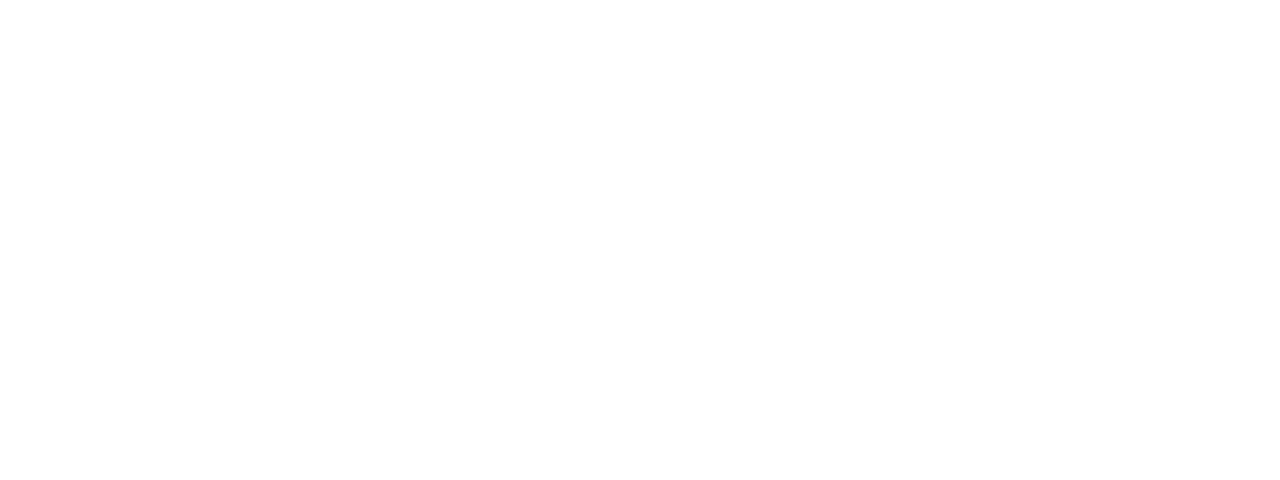
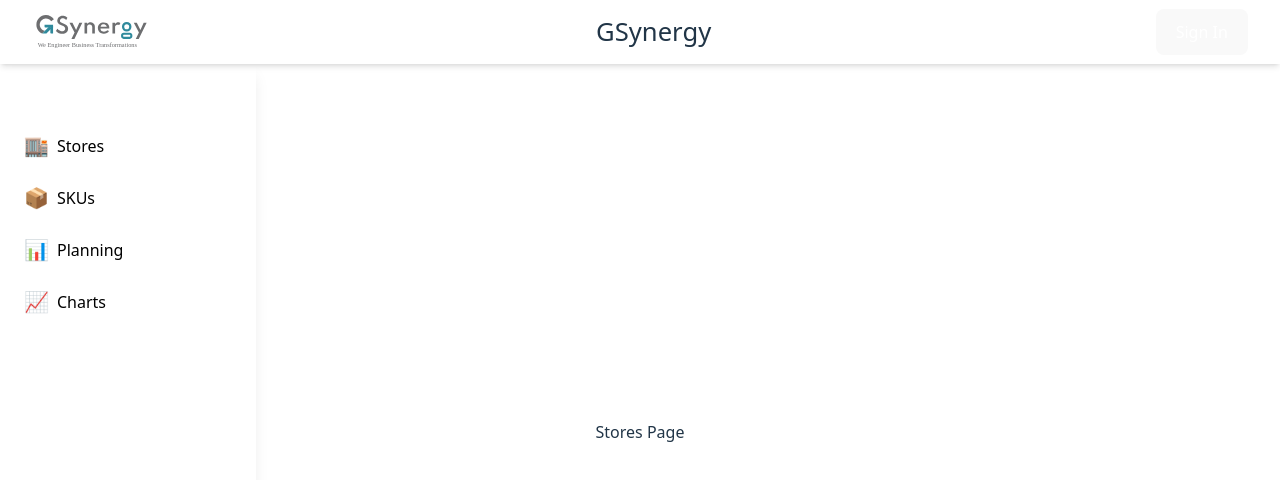
Before and after one commit to abhishek310001/GS965580_ABHISHEK_VERMA, a React (Vite) app: page / in a window 1280 px wide. Shown: the top 480 px of the page. Built offline with nearby package versions, Linux system fonts and the light colour scheme.

Commit message:
feat: add navigation components and pages with routing

```diff
--- a/package.json
+++ b/package.json
@@ -13,6 +13,7 @@
     "@tailwindcss/vite": "^4.0.10",
     "react": "^19.0.0",
     "react-dom": "^19.0.0",
+    "react-router-dom": "^7.2.0",
     "tailwindcss": "^4.0.10"
   },
   "devDependencies": {
--- a/src/App.tsx
+++ b/src/App.tsx
@@ -1,10 +1,26 @@
 import './App.css'
+import { BrowserRouter as Router, Routes, Route } from 'react-router-dom';
+import { LeftNavMenu, TopNavBar } from './components';
+import { ChartsPage, PlanningPage, SKUsPage, StoresPage } from './pages';
 
 function App() {
 
   return (
-    <>
-    </>
+    <Router>
+      <div className="flex flex-col">
+        <TopNavBar />
+        <div className="flex flex-1 mt-16">
+          <LeftNavMenu />
+          <Routes>
+            <Route path="/stores" element={<StoresPage />} />
+            <Route path="/skus" element={<SKUsPage />} />
+            <Route path="/planning" element={<PlanningPage />} />
+            <Route path="/charts" element={<ChartsPage />} />
+            <Route path="/" element={<StoresPage />} />
+          </Routes>
+        </div>
+      </div>
+    </Router>
   )
 }
 
--- /dev/null
+++ b/src/components/LeftNavMenu.tsx
@@ -0,0 +1,33 @@
+import { Link } from 'react-router-dom';
+
+const LeftNavMenu = () => {
+  const menuItems = [
+    { name: 'Stores', icon: '🏬', path: '/stores' },
+    { name: 'SKUs', icon: '📦', path: '/skus' },
+    { name: 'Planning', icon: '📊', path: '/planning' },
+    { name: 'Charts', icon: '📈', path: '/charts' },
+  ];
+
+  return (
+    <aside className="fixed top-16 left-0 h-screen w-64 bg-white-100 text-white shadow-lg">
+      <div className="p-4">
+        <h2 className="text-lg font-semibold mb-4">Navigation</h2>
+        <ul>
+          {menuItems.map((item) => (
+            <li key={item.name} className="mb-2">
+              <Link
+                to={item.path}
+                className="flex items-center p-2 rounded-md hover:bg-gray-200 transition duration-300 text-black"
+              >
+                <span className="mr-2 text-xl">{item.icon}</span>
+                <span>{item.name}</span>
+              </Link>
+            </li>
+          ))}
+        </ul>
+      </div>
+    </aside>
+  );
+};
+
+export default LeftNavMenu;
--- /dev/null
+++ b/src/components/TopNavBar.tsx
@@ -0,0 +1,37 @@
+import React from 'react';
+import { Link } from 'react-router-dom';
+
+const TopNavBar: React.FC = () => {
+    return (
+        <nav className="bg-white shadow-md fixed top-0 left-0 right-0 z-50">
+            <div className="max-w-7xl mx-auto px-4 sm:px-6 lg:px-8">
+                <div className="flex justify-between items-center h-16">
+                    {/* Logo on the left */}
+                    <div className="flex-shrink-0">
+                        <Link to="/" className="flex items-center">
+                            <img
+                                src="/logo.svg"
+                                alt="GSynergy Logo"
+                                className="h-12 w-auto"
+                            />
+                        </Link>
+                    </div>
+
+                    {/* Title in the middle */}
+                    <div className="flex items-center justify-center">
+                        <h1>GSynergy</h1>
+                    </div>
+
+                    {/* Sign-in / Sign-out menu on the right */}
+                    <div className="flex items-center">
+                        <button className="bg-blue-500 text-white px-4 py-2 rounded-md hover:bg-blue-600 transition duration-300">
+                            Sign In
+                        </button>
+                    </div>
+                </div>
+            </div>
+        </nav>
+    );
+};
+
+export default TopNavBar;
--- /dev/null
+++ b/src/components/index.ts
@@ -0,0 +1,5 @@
+import LeftNavMenu from "./LeftNavMenu";
+import TopNavBar from "./TopNavBar";
+
+
+export { LeftNavMenu, TopNavBar };
--- a/src/index.css
+++ b/src/index.css
@@ -6,22 +6,13 @@
   font-weight: 400;
 
   color-scheme: light dark;
-  color: rgba(255, 255, 255, 0.87);
-  background-color: #242424;
+  color: rgba(0, 0, 0, 0.87);
+  background-color: #ffffff;
 
   font-synthesis: none;
   text-rendering: optimizeLegibility;
   -webkit-font-smoothing: antialiased;
   -moz-osx-font-smoothing: grayscale;
-}
-
-a {
-  font-weight: 500;
-  color: #646cff;
-  text-decoration: inherit;
-}
-a:hover {
-  color: #535bf2;
 }
 
 body {
@@ -33,7 +24,7 @@
 }
 
 h1 {
-  font-size: 3.2em;
+  font-size: 1.6em;
   line-height: 1.1;
 }
 
--- /dev/null
+++ b/src/pages/ChartsPage.tsx
@@ -0,0 +1,11 @@
+import React from 'react'
+
+const ChartsPage = () => {
+  return (
+    <div>
+      Charts Page
+    </div>
+  )
+}
+
+export default ChartsPage
--- /dev/null
+++ b/src/pages/PlanningPage.tsx
@@ -0,0 +1,11 @@
+import React from 'react'
+
+const PlanningPage = () => {
+  return (
+    <div>
+      Planning Page
+    </div>
+  )
+}
+
+export default PlanningPage
--- /dev/null
+++ b/src/pages/SKUsPage.tsx
@@ -0,0 +1,11 @@
+import React from 'react'
+
+const SKUsPage = () => {
+  return (
+    <div>
+      SKUs Page
+    </div>
+  )
+}
+
+export default SKUsPage
--- /dev/null
+++ b/src/pages/StoresPage.tsx
@@ -0,0 +1,11 @@
+import React from 'react'
+
+const StoresPage = () => {
+  return (
+    <div className='bg-white h-full w-full'>
+      Stores Page
+    </div>
+  )
+}
+
+export default StoresPage
--- /dev/null
+++ b/src/pages/index.ts
@@ -0,0 +1,6 @@
+import ChartsPage from "./ChartsPage";
+import PlanningPage from "./PlanningPage";
+import SKUsPage from "./SKUsPage";
+import StoresPage from "./StoresPage";
+
+export { ChartsPage, PlanningPage, SKUsPage, StoresPage };
```
Also changed, not shown: public/logo.svg (added), 1 other file (tests, documents, lock files or other folders).
